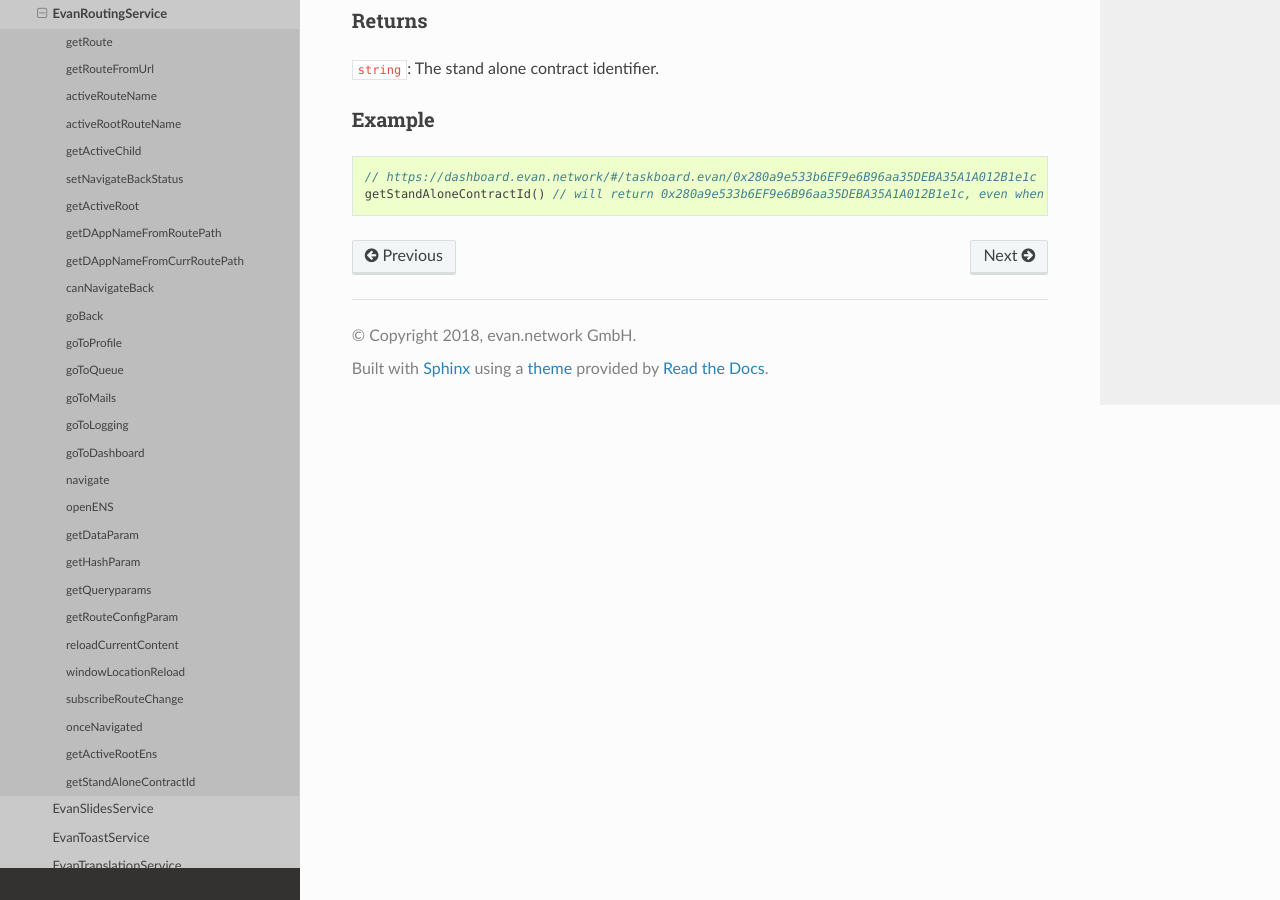
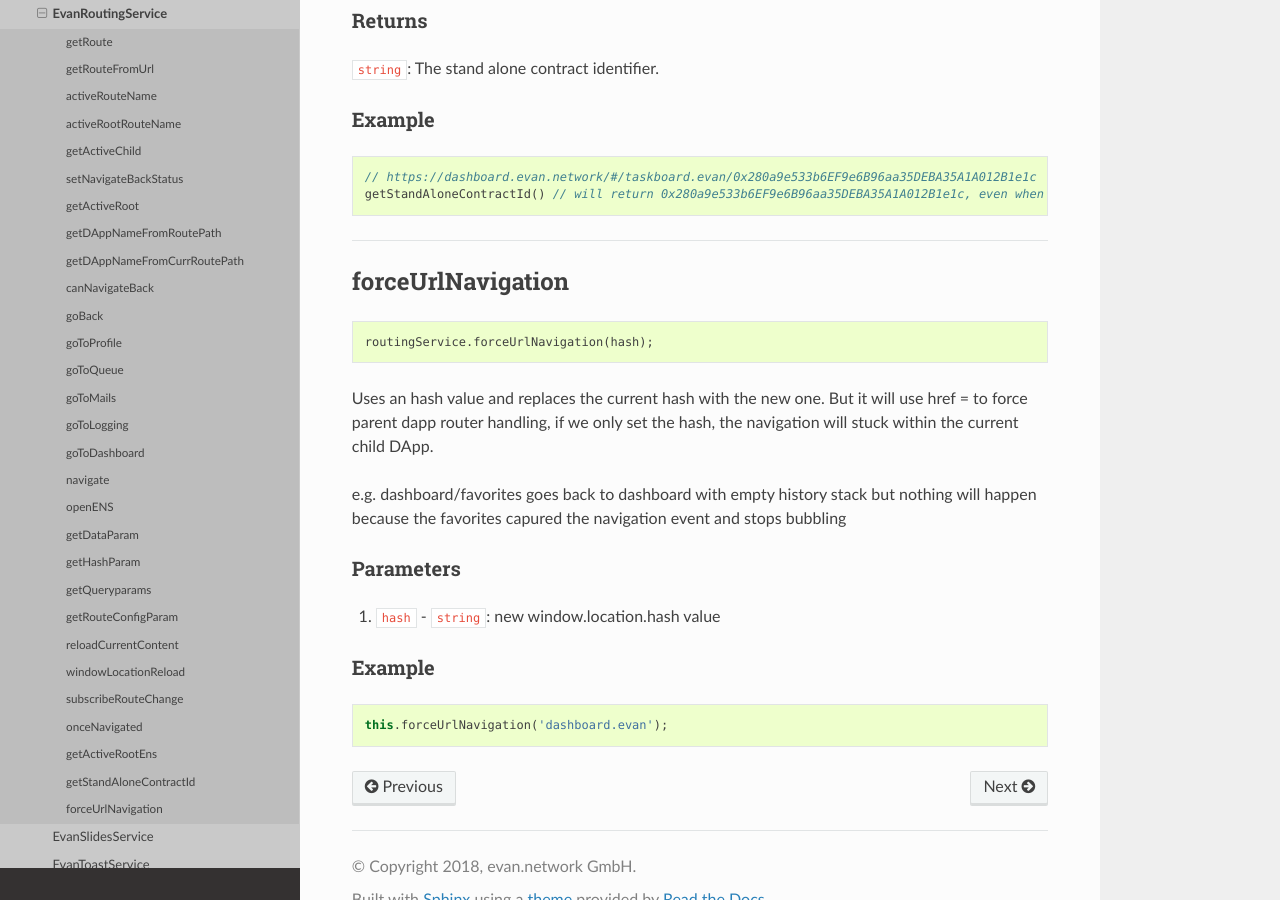
Before and after one commit to evannetwork/ui-docs, a Sphinx documentation site: the page built from docs/angular-core/services/ui/routing.rst, in a window 1280 px wide and 900 px high, scrolled down 13983 px. Built offline with Sphinx 7.4.7 and the Read the Docs theme 2.0.0, drawn with Linux system fonts in a browser that asks for light colours.

```diff
--- a/docs/angular-core/services/ui/routing.rst
+++ b/docs/angular-core/services/ui/routing.rst
@@ -931,6 +931,7 @@
 
 return this.getHashParam('address') or Split the current url hash and return the latest path.
 
+
 -------
 Returns
 -------
@@ -947,5 +948,39 @@
   getStandAloneContractId() // will return 0x280a9e533b6EF9e6B96aa35DEBA35A1A012B1e1c, even when the ":address" parameter within the path is not defined
 
 
+--------------------------------------------------------------------------------
+
+.. _document_forceUrlNavigation:
+
+forceUrlNavigation
+================================================================================
+
+.. code-block:: typescript
+
+  routingService.forceUrlNavigation(hash);
+
+Uses an hash value and replaces the current hash with the new one. But it will use href = to force
+parent dapp router handling, if we only set the hash, the navigation will stuck within the current
+child DApp.
+
+e.g. dashboard/favorites goes back to dashboard with empty history stack but nothing will happen
+because the favorites capured the navigation event and stops bubbling
+
+----------
+Parameters
+----------
+
+#. ``hash`` - ``string``: new window.location.hash value
+
+
+-------
+Example
+-------
+
+.. code-block:: typescript
+
+  this.forceUrlNavigation('dashboard.evan');
+
+
 .. |source route_configuration| replace:: ``RouteConfiguration``
 .. _source route_configuration: /angular-core/additionals/routes-builder.html
--- a/docs/dapp-browser/index.rst
+++ b/docs/dapp-browser/index.rst
@@ -83,10 +83,11 @@
   dapp
   evanGlobals
   ipfs
-  restipfs
   lightwallet
   loading
+  notifications
   queue
+  restipfs
   routing
   solc
   System
```
Also changed, not shown: docs/dapp-browser/notifications.rst (added, +138 -0 lines), docs/dapp-browser/utils.rst (+30 -0 lines), docs/images/dapp-browser/notifications.png (added).
